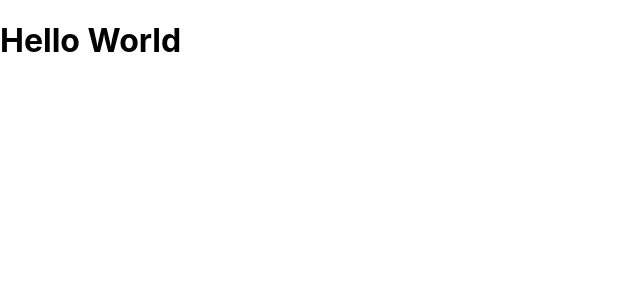
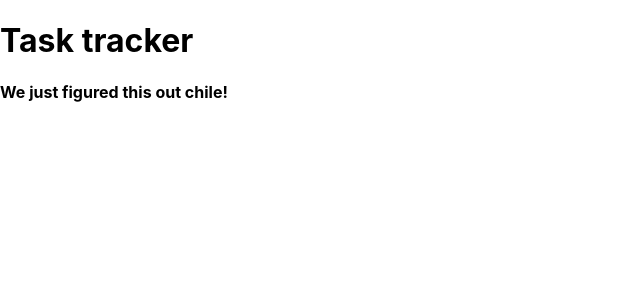
Before and after one commit to Gathoni-Wanjira/Task-tracker-app, a React (Create React App) app: page / in a window 1280 px wide. Shown: the top 300 px of the page, without its empty margins (0-640 px from the left). Built offline with nearby package versions, Linux system fonts and the light colour scheme.

Commit message:
All Update

```diff
--- a/src/App.js
+++ b/src/App.js
@@ -1,9 +1,13 @@
-function App() {
+// You create a boilerplate of a component by "rafce"
+import Header from './components/Header';
+
+const App = () => {
   return (
-    <div className="App">
-    <h1>Hello World</h1>
+    // You can only have one main parent element.
+    <div className="container">
+    <Header />
+    </div>
 
-    </div>
   );
 }
 
--- /dev/null
+++ b/src/components/Header.js
@@ -0,0 +1,14 @@
+// Created the header component ... now heads up to the app.js to add it to our application.
+
+const Header = () => {
+  return (
+    <>
+    <h1>Task tracker </h1>
+    <h4>We just figured this out chile!</h4>
+    </>
+
+
+  )
+}
+
+export default Header
```
